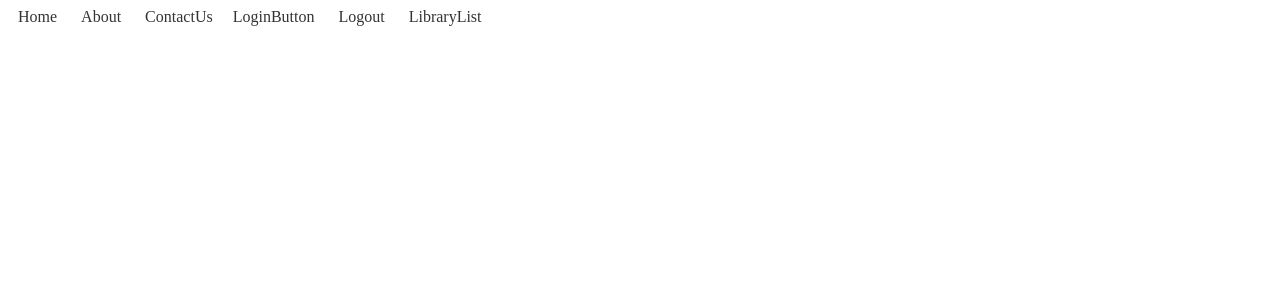
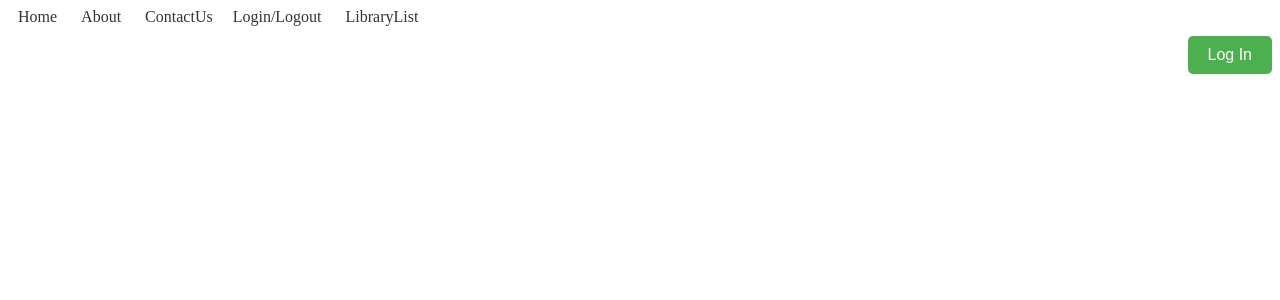
Before and after one commit to jasdeepkaur1010/Book-Finder, a React (Create React App) app in the folder book-finder/: page /login in a window 1280 px wide. Shown: the top 300 px of the page. Built offline with nearby package versions, Linux system fonts and the light colour scheme; no server answers.

Commit message:
move login button to home

```diff
--- a/book-finder/package.json
+++ b/book-finder/package.json
@@ -42,6 +42,10 @@
     ]
   },
   "devDependencies": {
-    "sass": "^1.69.5"
+    "css-loader": "^6.8.1",
+    "node-sass": "^7.0.3",
+    "sass": "^1.69.5",
+    "sass-loader": "^13.3.2",
+    "style-loader": "^3.3.3"
   }
 }
--- a/book-finder/src/App.js
+++ b/book-finder/src/App.js
@@ -61,8 +61,8 @@ console.log(books, 'books');
           {/* <Link to="/login">Login </Link> */}
           <Link to="/about">About </Link>
           <Link to="/contact">ContactUs</Link>
-          <Link to="/loginbutton">LoginButton </Link>
-          <Link to="/logoutbutton">Logout </Link>
+          <Link to="/login">Login/Logout </Link>
+          {/* <Link to="/logoutbutton">Logout </Link> */}
           {/* <Link to="/BookForm">AddBook</Link> */}
           <Link to="/LibraryList">LibraryList</Link>
         </nav>
@@ -75,7 +75,7 @@ console.log(books, 'books');
           <Route path="/about" element={<About />} />
           <Route path="/contact" element={<Contact />} />
           {/* <Route path="/register" element={<Register />} /> */}
-          <Route path="/loginbutton" element={<LoginButton />} />
+          <Route path="/login" element={<LoginButton />} />
           <Route path="/logoutbutton" element={<LogoutButton />} />
           <Route path="/BookForm" element={<AddBook />} />
           <Route path="/LibraryForm" element={<LibraryForm />} />
--- /dev/null
+++ b/book-finder/src/Styles/Login.scss
@@ -0,0 +1,37 @@
+/* Style for the container div */
+.login-container {
+  margin-top: 10px;
+}
+
+/* Common button styles */
+.button {
+  padding: 10px 20px;
+  font-size: 16px;
+  cursor: pointer;
+  border: none;
+  border-radius: 5px;
+  transition: background-color 0.3s ease;
+}
+
+/* Style for the login button */
+.login-button {
+  background-color: #4caf50; /* Green color */
+  color: #fff; /* White text */
+}
+
+/* Style for the logout button */
+.logout-button {
+  background-color: #f44336; /* Red color */
+  color: #fff; /* White text */
+}
+
+/* Hover effect for both buttons */
+.button:hover {
+  opacity: 0.8;
+}
+
+/* Center the buttons */
+.button-container {
+  display: flex;
+  justify-content: end;
+}
--- a/book-finder/src/components/Home.jsx
+++ b/book-finder/src/components/Home.jsx
@@ -3,6 +3,7 @@ import BookCard from './BookCard';
 import "../styles/Home.scss";
 import Profile from './Profile';
 import axios from 'axios';
+import LoginButton from './LoginButton';
 
 const Home = ( {dummyBooks} ) => {
 
@@ -71,6 +72,7 @@ const Home = ( {dummyBooks} ) => {
 
   //return (
   //  <div > */}
+  <LoginButton />
       <Profile />
       <h1>Book Finder</h1>
       <div className="search-bar">
--- a/book-finder/src/components/LoginButton.jsx
+++ b/book-finder/src/components/LoginButton.jsx
@@ -1,10 +1,52 @@
+// import React from "react";
+// import { useAuth0 } from "@auth0/auth0-react";
+
+// const LoginButton = () => {
+//   const { loginWithRedirect } = useAuth0();
+
+//   return <button onClick={() => loginWithRedirect()}>Log In</button>;
+// };
+
+// export default LoginButton;
+
 import React from "react";
 import { useAuth0 } from "@auth0/auth0-react";
+// import "../styles/Login.scss";
+import "../Styles/Login.scss";
 
 const LoginButton = () => {
-  const { loginWithRedirect } = useAuth0();
+  const { loginWithRedirect, logout, isAuthenticated } = useAuth0();
 
-  return <button onClick={() => loginWithRedirect()}>Log In</button>;
+  const handleLogin = () => {
+    // For demonstration purposes, using sessionStorage to manage user login status
+    loginWithRedirect();
+    sessionStorage.setItem('isLoggedIn', 'true');
+  };
+
+  const handleLogout = () => {
+    // For demonstration purposes, using sessionStorage to manage user login status
+    sessionStorage.removeItem('isLoggedIn');
+    window.sessionStorage.removeItem('userId')
+    logout();
+  };
+
+  const isLoggedIn = sessionStorage.getItem('isLoggedIn') === 'true';
+
+  return (
+    <div className="login-container">
+      <div className="button-container">
+        {isLoggedIn ? (
+          <button className="button logout-button" onClick={handleLogout}>
+            Log Out
+          </button>
+        ) : (
+          <button className="button login-button" onClick={handleLogin}>
+            Log In
+          </button>
+        )}
+      </div>
+    </div>
+  );
 };
 
 export default LoginButton;
```
Also changed, not shown: 1 other file (tests, documents, lock files or other folders).
